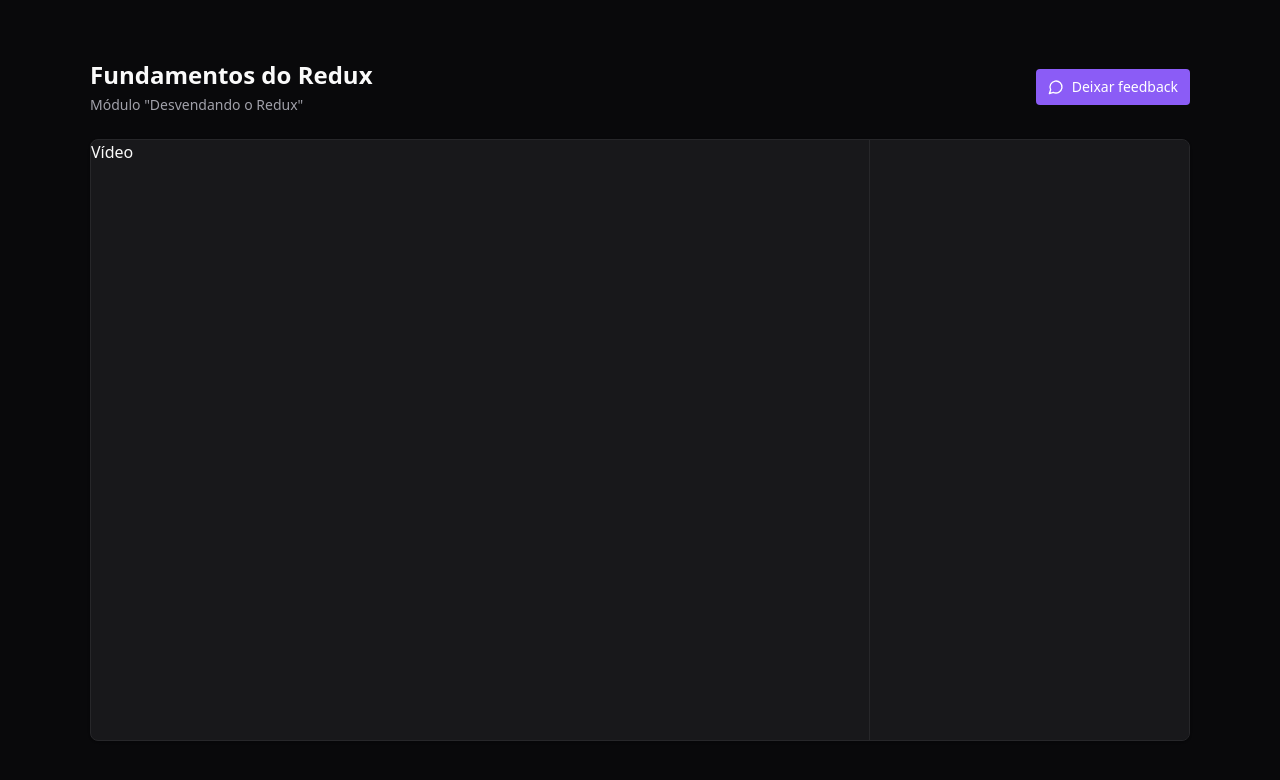
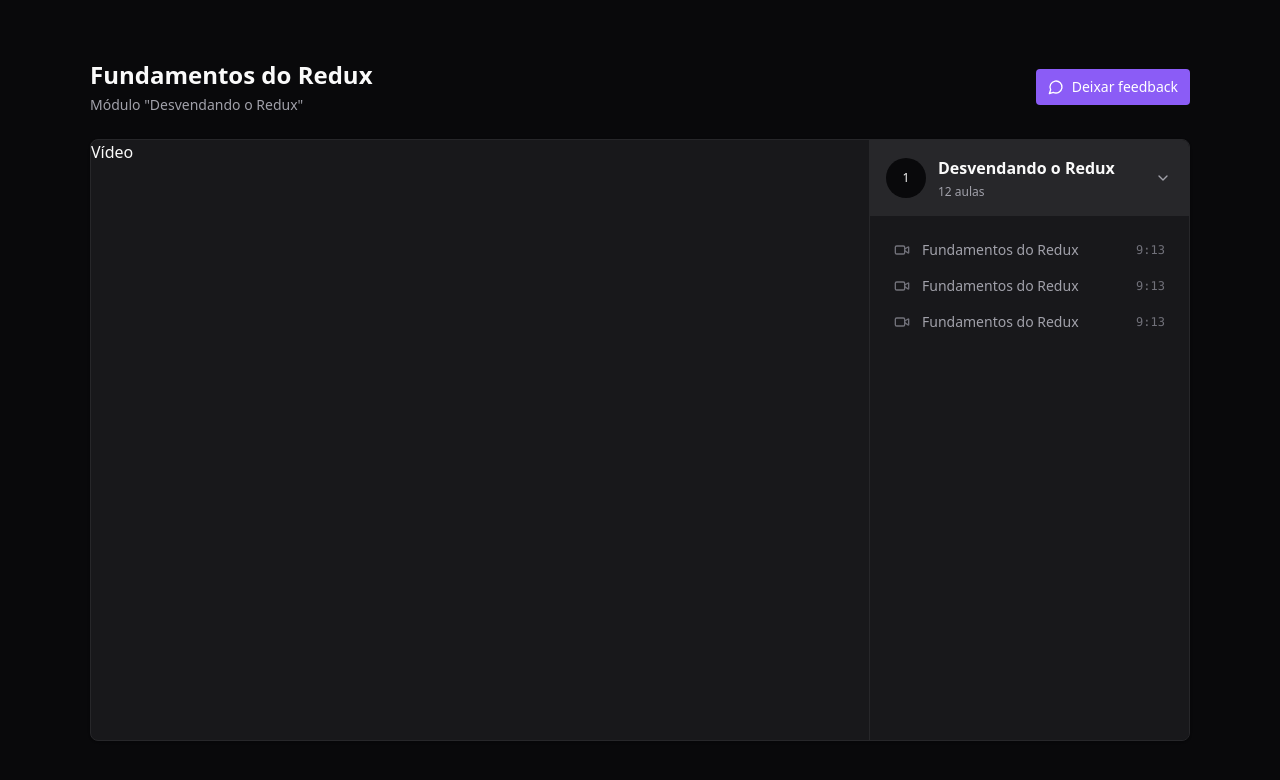
Before and after one commit to divertimentos/course-redux-zustand, a React (Vite) app: page / in a window 1280 px wide. Shown: the top 780 px of the page. Built offline with nearby package versions, Linux system fonts and the light colour scheme.

Commit message:
WIP: assistindo o loirinho da rocketseat codar

```diff
--- a/src/pages/Player.tsx
+++ b/src/pages/Player.tsx
@@ -1,4 +1,4 @@
-import { MessageCircle } from "lucide-react";
+import { ChevronDown, MessageCircle, Video } from "lucide-react";
 
 export function Player() {
   return (
@@ -20,7 +20,44 @@
         </div>
         <main className="relative flex overflow-hidden rounded-lg border border-zinc-800  bg-zinc-900 shadow">
           <div className="flex-1">Vídeo</div>
-          <aside className="w-80 border-l border-zinc-800 bg-zinc-900 h-[600px]"></aside>
+          <aside className="w-80 border-l border-zinc-800 bg-zinc-900 h-[600px]">
+            <div>
+              <button className="flex w-full items-center gap-3 bg-zinc-800 p-4">
+                <div className="flex h-10 w-10 rounded-full items-center justify-center bg-zinc-950 text-xs">
+                  1
+                </div>
+                <div className="flex flex-col gap-1 text-left">
+                  <strong>Desvendando o Redux</strong>
+                  <span className="text-xs text-zinc-400">12 aulas</span>
+                </div>
+                <ChevronDown className="w-5 h-4 ml-auto text-zinc-400" />
+              </button>
+
+              <nav className="relative flex flex-col gap-4 p-6">
+                <button className="flex items-center gap-3 text-sm text-zinc-400">
+                  <Video className="w-4 h-4 text-zinc-500" />
+                  <span> Fundamentos do Redux</span>
+                  <span className="ml-auto font-mono text-xs text-zinc-500">
+                    9:13
+                  </span>
+                </button>
+                <button className="flex items-center gap-3 text-sm text-zinc-400">
+                  <Video className="w-4 h-4 text-zinc-500" />
+                  <span> Fundamentos do Redux</span>
+                  <span className="ml-auto font-mono text-xs text-zinc-500">
+                    9:13
+                  </span>
+                </button>
+                <button className="flex items-center gap-3 text-sm text-zinc-400">
+                  <Video className="w-4 h-4 text-zinc-500" />
+                  <span> Fundamentos do Redux</span>
+                  <span className="ml-auto font-mono text-xs text-zinc-500">
+                    9:13
+                  </span>
+                </button>
+              </nav>
+            </div>
+          </aside>
         </main>
       </div>
     </div>
```
